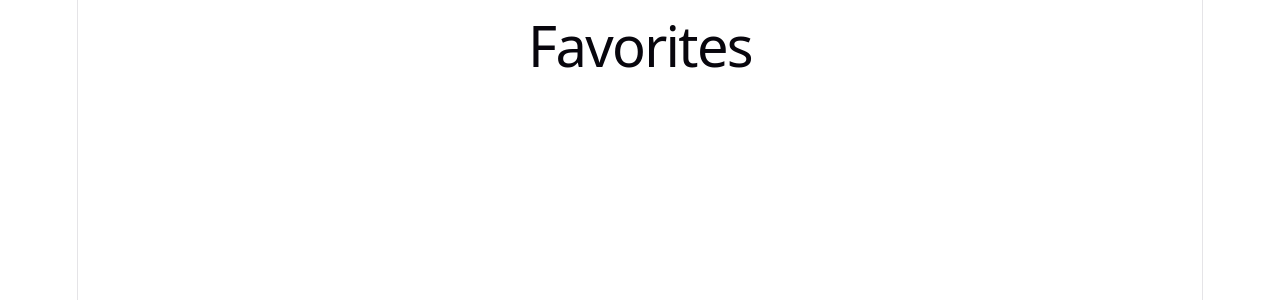
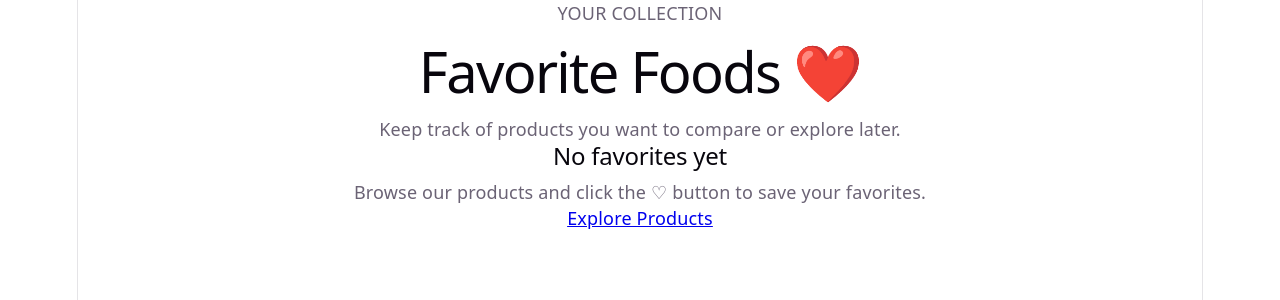
Before and after one commit to gatheruisaac/Eco_Afya, a React (Vite) app: page /favorites in a window 1280 px wide. Shown: the top 300 px of the page. Built offline with nearby package versions, Linux system fonts and the light colour scheme.

Commit message:
feat: add favorites with local storage

```diff
--- a/src/App.css
+++ b/src/App.css
@@ -235,9 +235,20 @@ main {
   color: #1b5e20;
 }
 
+/* ================================
+   Product Actions
+================================ */
+
+.product-actions {
+  display: flex;
+  align-items: center;
+  justify-content: space-between;
+  gap: 10px;
+  margin-top: 18px;
+}
+
 .details-button {
   display: inline-block;
-  margin-top: 18px;
   padding: 10px 16px;
   background: #2e7d32;
   color: #ffffff;
@@ -251,6 +262,29 @@ main {
 .details-button:hover {
   background: #1b5e20;
   transform: translateY(-1px);
+}
+
+.favorite-button {
+  width: 42px;
+  height: 42px;
+  border: 1px solid #d1d5db;
+  border-radius: 50%;
+  background: #ffffff;
+  color: #6b7280;
+  font-size: 1.4rem;
+  cursor: pointer;
+  transition: 0.2s ease;
+}
+
+.favorite-button:hover {
+  transform: scale(1.08);
+  border-color: #2e7d32;
+  color: #2e7d32;
+}
+
+.favorite-active {
+  color: #d32f2f;
+  border-color: #d32f2f;
 }
 
 /* ================================
@@ -353,6 +387,31 @@ main {
 }
 
 /* ================================
+   Favorites
+================================ */
+
+.empty-favorites {
+  max-width: 600px;
+  margin: 40px auto;
+  padding: 50px 30px;
+  text-align: center;
+  background: #ffffff;
+  border-radius: 16px;
+  box-shadow: 0 5px 20px rgba(0, 0, 0, 0.06);
+}
+
+.empty-favorites h2 {
+  color: #1b5e20;
+  margin-bottom: 12px;
+}
+
+.empty-favorites p {
+  margin-bottom: 25px;
+  color: #6b7280;
+  line-height: 1.6;
+}
+
+/* ================================
    Loading & Error States
 ================================ */
 
@@ -445,4 +504,13 @@ main {
   .product-image-container {
     height: 240px;
   }
+
+  .product-actions {
+    align-items: stretch;
+  }
+
+  .details-button {
+    flex: 1;
+    text-align: center;
+  }
 }
--- a/src/components/ProductCard.jsx
+++ b/src/components/ProductCard.jsx
@@ -1,6 +1,6 @@
 import { Link } from "react-router-dom";
 
-function ProductCard({ product }) {
+function ProductCard({ product, onFavorite, isFavorite }) {
   return (
     <article className="product-card">
       <div className="product-image-container">
@@ -26,12 +26,28 @@ function ProductCard({ product }) {
           </span>
         </div>
 
+        <div className="product-actions">
           <Link
             to={`/products/${product.code}`}
             className="details-button"
           >
             View Details →
           </Link>
+
+          <button
+            className={`favorite-button ${
+              isFavorite ? "favorite-active" : ""
+            }`}
+            onClick={() => onFavorite(product)}
+            aria-label={
+              isFavorite
+                ? "Remove from favorites"
+                : "Add to favorites"
+            }
+          >
+            {isFavorite ? "♥" : "♡"}
+          </button>
+        </div>
       </div>
     </article>
   );
--- a/src/pages/Favorites.jsx
+++ b/src/pages/Favorites.jsx
@@ -1,5 +1,75 @@
+import { Link } from "react-router-dom";
+
 function Favorites() {
-  return <h1>Favorites</h1>;
+  const favorites = JSON.parse(
+    localStorage.getItem("ecoAfyaFavorites") || "[]"
+  );
+
+  return (
+    <main className="products-page">
+      <section className="products-header">
+        <p className="eyebrow">YOUR COLLECTION</p>
+
+        <h1>Favorite Foods ❤️</h1>
+
+        <p>
+          Keep track of products you want to compare or explore later.
+        </p>
+      </section>
+
+      {favorites.length === 0 ? (
+        <section className="empty-favorites">
+          <h2>No favorites yet</h2>
+
+          <p>
+            Browse our products and click the ♡ button to save your
+            favorites.
+          </p>
+
+          <Link to="/products" className="details-button">
+            Explore Products
+          </Link>
+        </section>
+      ) : (
+        <section className="products-grid">
+          {favorites.map((product) => (
+            <article className="product-card" key={product.code}>
+              <div className="product-image-container">
+                <img
+                  src={product.image_front_small_url}
+                  alt={product.product_name || "Food product"}
+                  className="product-image"
+                />
+              </div>
+
+              <div className="product-info">
+                <h2>{product.product_name || "Unknown product"}</h2>
+
+                <div className="product-scores">
+                  <span className="score nutrition">
+                    Nutri-Score:{" "}
+                    {product.nutriscore_grade?.toUpperCase() || "N/A"}
+                  </span>
+
+                  <span className="score environment">
+                    Eco-Score:{" "}
+                    {product.ecoscore_grade?.toUpperCase() || "N/A"}
+                  </span>
+                </div>
+
+                <Link
+                  to={`/products/${product.code}`}
+                  className="details-button"
+                >
+                  View Details →
+                </Link>
+              </div>
+            </article>
+          ))}
+        </section>
+      )}
+    </main>
+  );
 }
 
 export default Favorites;
--- a/src/pages/Products.jsx
+++ b/src/pages/Products.jsx
@@ -6,28 +6,60 @@ function Products() {
   const [loading, setLoading] = useState(true);
   const [error, setError] = useState("");
 
+  const [favorites, setFavorites] = useState(() => {
+    const savedFavorites = localStorage.getItem("ecoAfyaFavorites");
+
+    return savedFavorites ? JSON.parse(savedFavorites) : [];
+  });
+
   useEffect(() => {
-    fetch(
-      "https://world.openfoodfacts.org/api/v2/search?categories_tags=en:plant-based-foods&page_size=20"
-    )
-      .then((response) => {
+    const fetchProducts = async () => {
+      try {
+        setLoading(true);
+        setError("");
+
+        const response = await fetch(
+          "https://world.openfoodfacts.org/api/v2/search?categories_tags=en:plant-based-foods&page_size=20"
+        );
+
         if (!response.ok) {
           throw new Error("Failed to fetch products");
         }
 
-        return response.json();
-      })
-      .then((data) => {
+        const data = await response.json();
+
         setProducts(data.products || []);
-      })
-      .catch((error) => {
-        console.error("Product fetch error:", error);
+      } catch (err) {
+        console.error("Product fetch error:", err);
         setError("Unable to load products. Please try again later.");
-      })
-      .finally(() => {
+      } finally {
         setLoading(false);
-      });
+      }
+    };
+
+    fetchProducts();
   }, []);
+
+  const toggleFavorite = (product) => {
+    setFavorites((currentFavorites) => {
+      const alreadyFavorite = currentFavorites.some(
+        (favorite) => favorite.code === product.code
+      );
+
+      const updatedFavorites = alreadyFavorite
+        ? currentFavorites.filter(
+            (favorite) => favorite.code !== product.code
+          )
+        : [...currentFavorites, product];
+
+      localStorage.setItem(
+        "ecoAfyaFavorites",
+        JSON.stringify(updatedFavorites)
+      );
+
+      return updatedFavorites;
+    });
+  };
 
   if (loading) {
     return (
@@ -61,14 +93,21 @@ function Products() {
         <h1>Explore Better Food Choices 🌱</h1>
 
         <p>
-          Discover nutritional and environmental information to help you make
-          healthier, more sustainable food choices.
+          Discover nutritional and environmental information to help you
+          make healthier, more sustainable food choices.
         </p>
       </section>
 
       <section className="products-grid">
         {products.map((product) => (
-          <ProductCard key={product.code} product={product} />
+          <ProductCard
+            key={product.code}
+            product={product}
+            onFavorite={toggleFavorite}
+            isFavorite={favorites.some(
+              (favorite) => favorite.code === product.code
+            )}
+          />
         ))}
       </section>
     </main>
```
Lines whose indentation alone changed are shown as unchanged.
